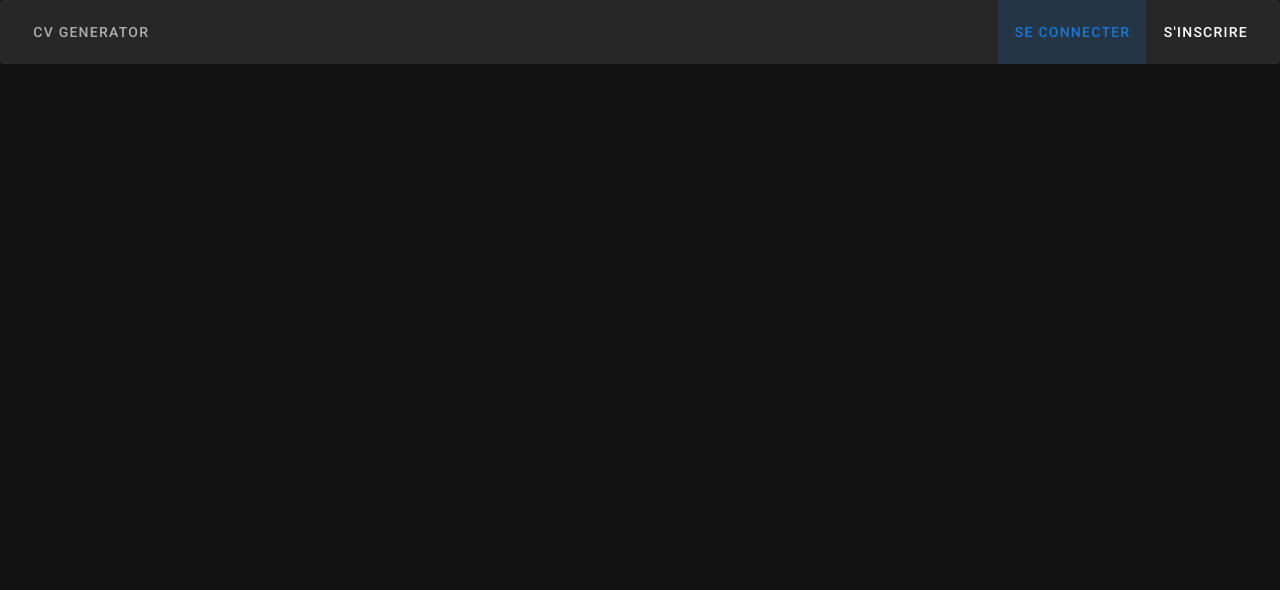
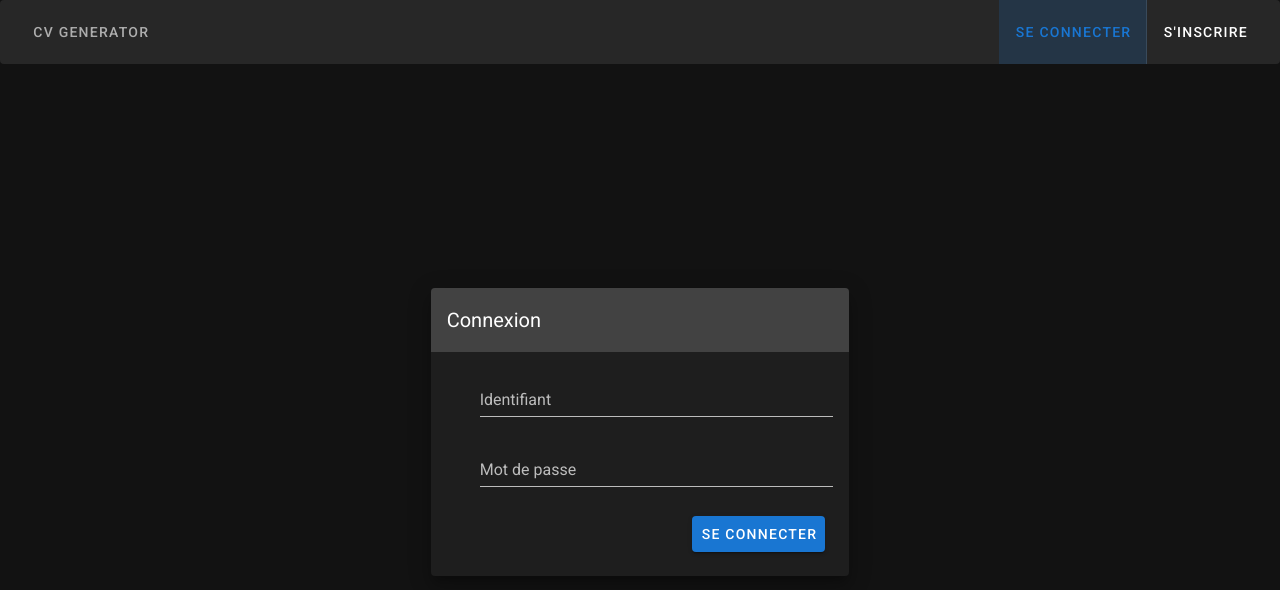
Before and after one commit to groupe-projet-info/cv-generator, a Nuxt app in the folder frontend/: page /login in a window 1280 px wide. Shown: the top 590 px of the page. Built offline with nearby package versions, Linux system fonts and the light colour scheme.

Commit message:
feat(frontend): Création de la page de connexion

```diff
--- a/frontend/layouts/default.vue
+++ b/frontend/layouts/default.vue
@@ -8,6 +8,7 @@
       <v-spacer />
       <v-toolbar-items class="hidden-sm-and-down">
         <v-btn text :ripple="false" to="/login" color="primary">Se connecter</v-btn>
+        <v-divider vertical />
         <v-btn text :ripple="false" to="/register">S'inscrire</v-btn>
       </v-toolbar-items>
     </v-app-bar>
--- a/frontend/pages/login.vue
+++ b/frontend/pages/login.vue
@@ -0,0 +1,59 @@
+<template>
+  <v-container fluid fill-height>
+    <v-layout align-center justify-center>
+      <v-flex xs12 sm8 md4>
+        <v-card class="elevation-12">
+          <v-toolbar dark color="accent" elevation="0">
+            <v-toolbar-title>Connexion</v-toolbar-title>
+          </v-toolbar>
+          <v-card-text>
+            <v-form ref="form" v-model="valid" lazy-validation>
+              <v-text-field v-model="username" :rules="nameRules" required prepend-icon="fa-user" name="username"
+                label="Identifiant" type="text" />
+              <v-text-field v-model="password" :rules="passwordRules" required prepend-icon="fa-lock" name="password"
+                label="Mot de passe" type="password" />
+              <v-card-actions>
+                <v-spacer></v-spacer>
+                <v-btn :loading="loading" :ripple="false" color="primary" @click="login">Se connecter</v-btn>
+              </v-card-actions>
+            </v-form>
+          </v-card-text>
+        </v-card>
+      </v-flex>
+    </v-layout>
+  </v-container>
+</template>
+
+<script lang="ts">
+import Vue from 'vue'
+
+export default Vue.extend({
+  head: {
+    title: 'Connexion'
+  },
+  data() {
+    return {
+      loading: false,
+      valid: true,
+      username: '',
+      nameRules: [
+        (v: any) => !!v || 'L\'identifiant est requis'
+      ],
+      password: '',
+      passwordRules: [
+        (v: any) => !!v || 'Le mot de passe est requis'
+      ],
+      checkbox: false,
+    }
+  },
+  methods: {
+    login(e: Event) {
+      e.preventDefault();
+      this.loading = true
+      setTimeout(() => {
+        this.loading = false
+      }, 500)
+    }
+  }
+})
+</script>
```
